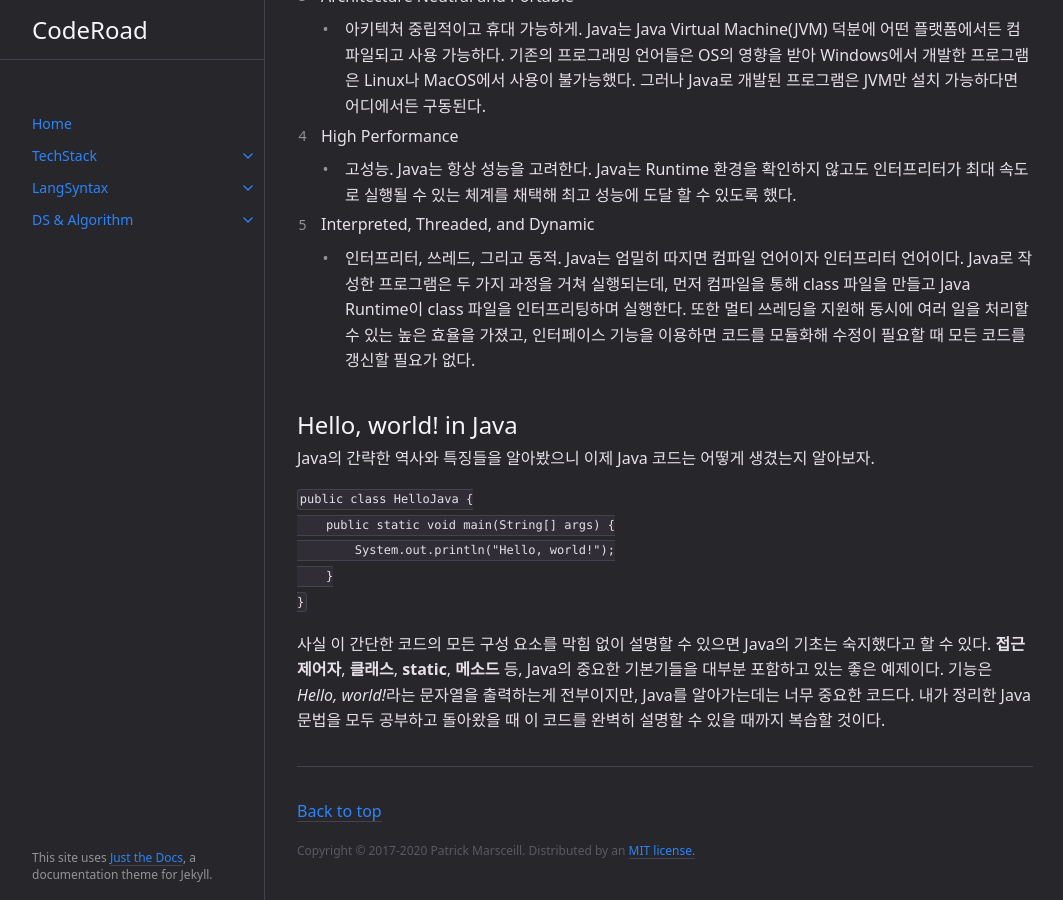
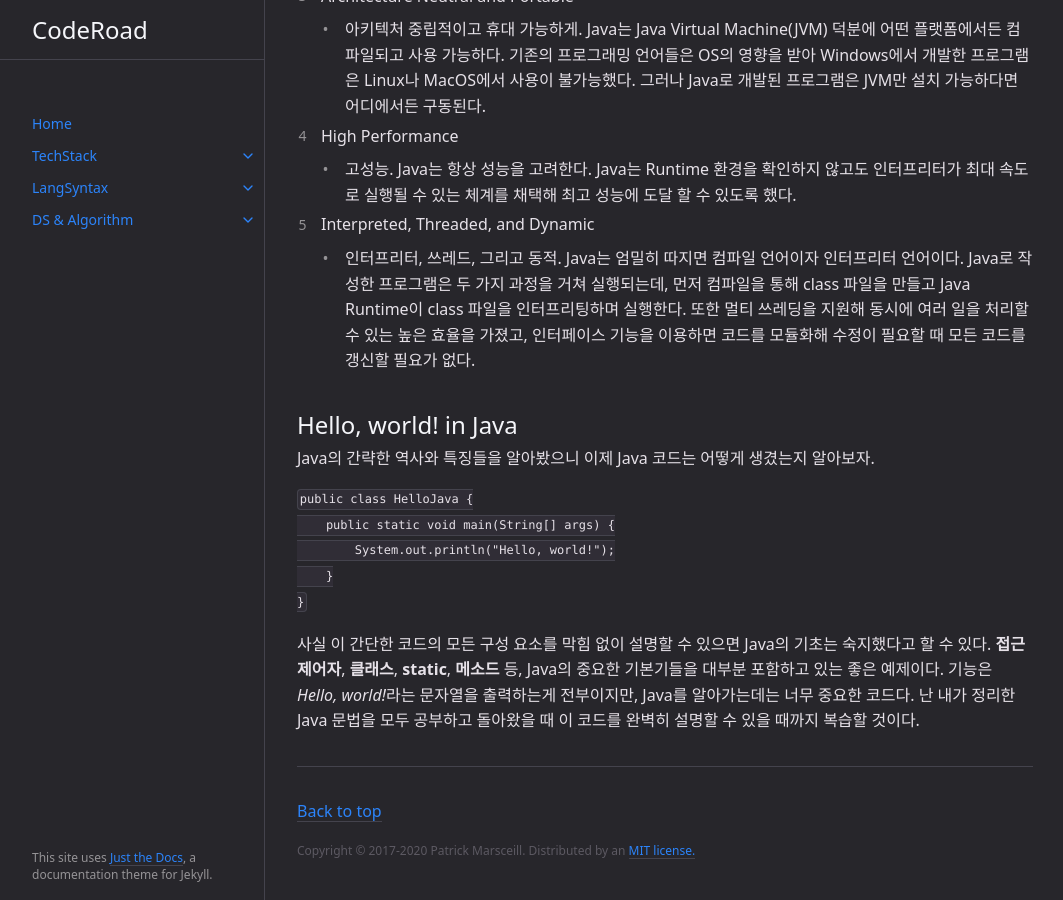
Before and after one commit to hangillee/hangillee.github.io, a Jekyll site: the page built from docs/LangSyntax/Java/java01.md, in a window 1280 px wide and 900 px high, scrolled down 814 px. Shown: the whole window, without its empty margins (107-1170 px from the left). Built offline with Jekyll 4.4.1, drawn with Linux system fonts in a browser that asks for light colours.

Commit message:
CHORE Edit page

````diff
--- a/docs/LangSyntax/Java/java01.md
+++ b/docs/LangSyntax/Java/java01.md
@@ -44,4 +44,4 @@ public class HelloJava {
 }
 ```
 
-사실 이 간단한 코드의 모든 구성 요소를 막힘 없이 설명할 수 있으면 Java의 기초는 숙지했다고 할 수 있다. **접근제어자**, **클래스**, **static**, **메소드** 등, Java의 중요한 기본기들을 대부분 포함하고 있는 좋은 예제이다. 기능은 *Hello, world!*라는 문자열을 출력하는게 전부이지만, Java를 알아가는데는 너무 중요한 코드다. 내가 정리한 Java 문법을 모두 공부하고 돌아왔을 때 이 코드를 완벽히 설명할 수 있을 때까지 복습할 것이다.
+사실 이 간단한 코드의 모든 구성 요소를 막힘 없이 설명할 수 있으면 Java의 기초는 숙지했다고 할 수 있다. **접근제어자**, **클래스**, **static**, **메소드** 등, Java의 중요한 기본기들을 대부분 포함하고 있는 좋은 예제이다. 기능은 *Hello, world!*라는 문자열을 출력하는게 전부이지만, Java를 알아가는데는 너무 중요한 코드다. 난 내가 정리한 Java 문법을 모두 공부하고 돌아왔을 때 이 코드를 완벽히 설명할 수 있을 때까지 복습할 것이다.
````
Also changed, not shown: other parts of docs/LangSyntax/Java/java01.md (+1 -1 lines), docs/DSAlgorithm/stackqueue.md (+1 -1 lines), docs/LangSyntax/Java/java.md (added, +13 -0 lines).
